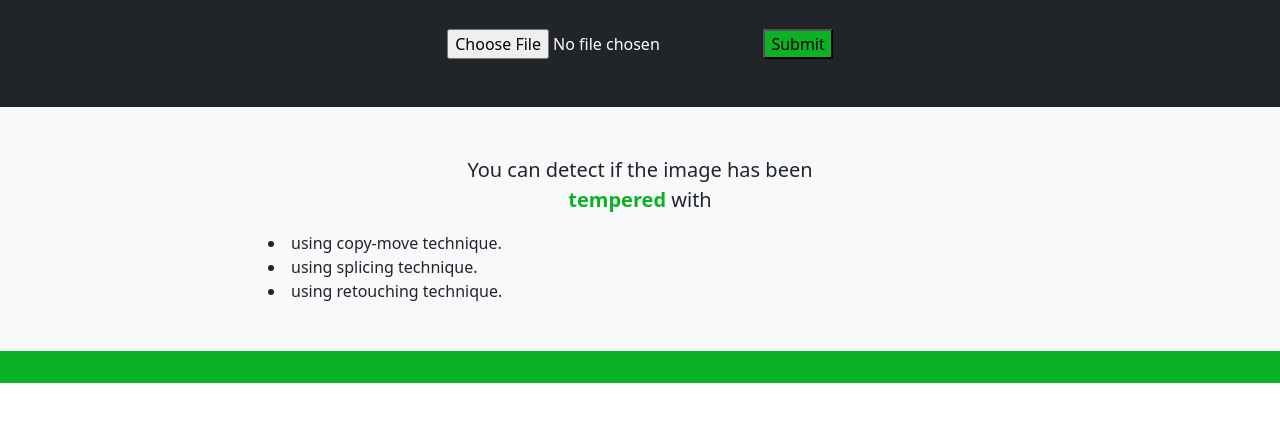
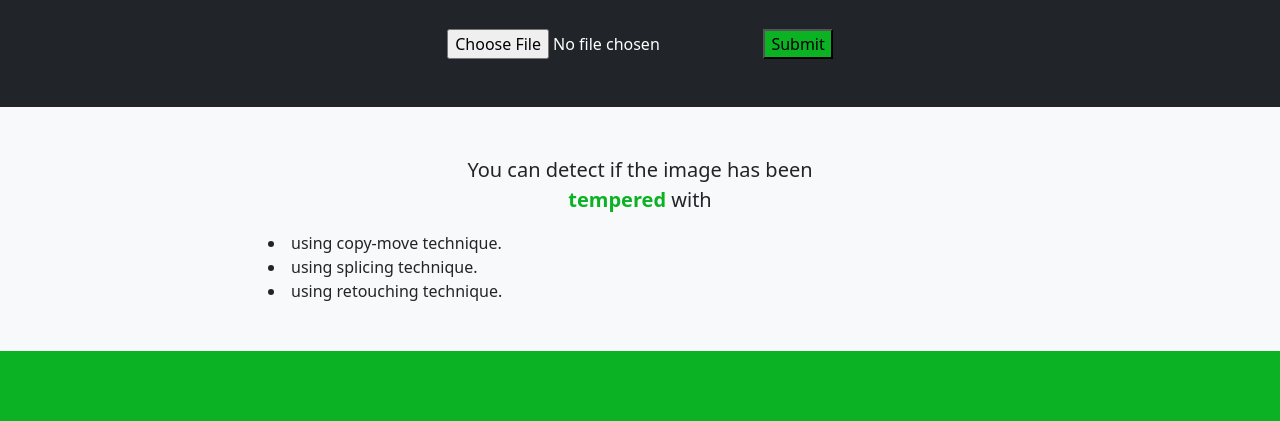
Before and after one commit to ashikur7n/new, a plain HTML site: page index.html in a window 1280 px wide. Shown: the part 826-1247 px from the top of the page. Before the commit the page ends 1209 px from the top, so only its background shows below. Drawn offline with nearby package versions, Linux system fonts and the light colour scheme.

Commit message:
Update index.html

```diff
--- a/index.html
+++ b/index.html
@@ -100,7 +100,7 @@
     </section>
 
 <div id="featured" class=" text-white
-orange-bg py-3 my-3;">
+orange-bg py-5 my-5;">
 
 
         </div>
```
